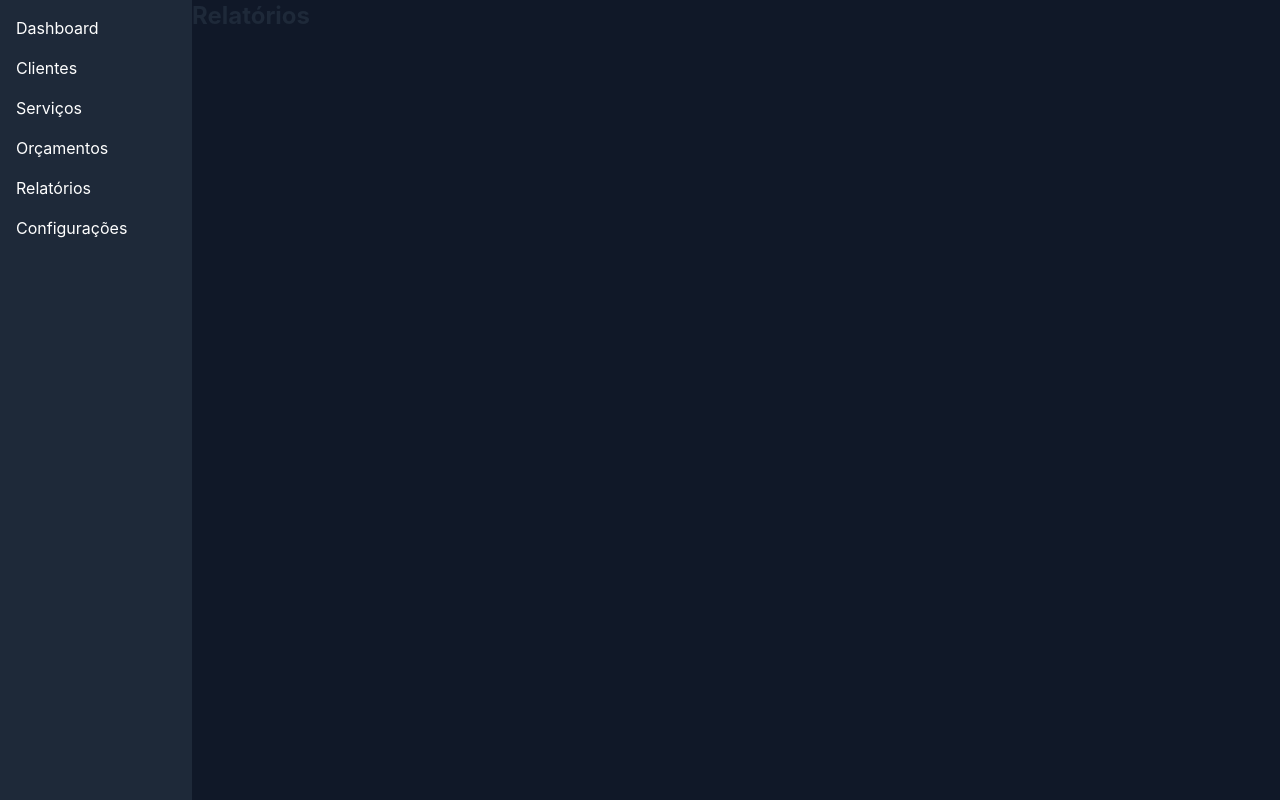
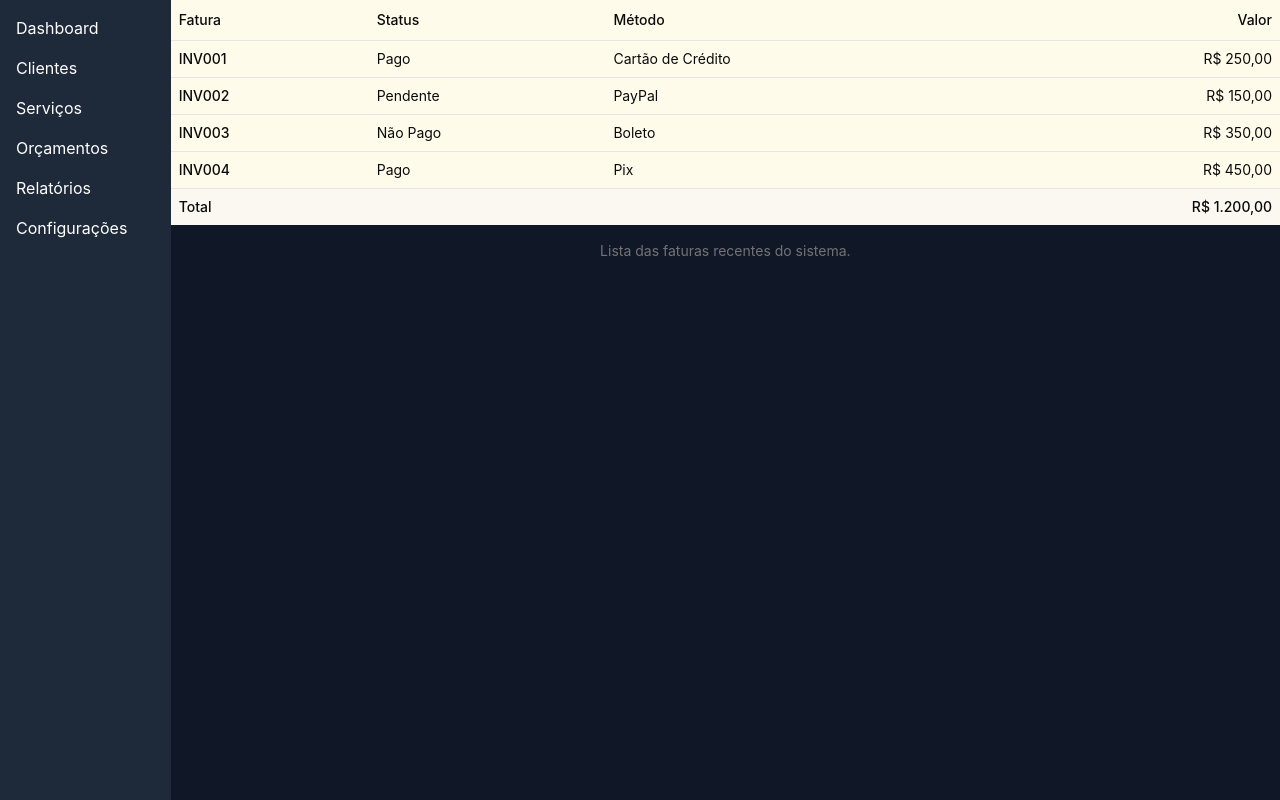
Before and after one commit to danilogmarques/Eletro-Manager, a React (Vite) app: page /relatorios in a window 1280 px wide. Built offline with nearby package versions, Linux system fonts and the light colour scheme.

Commit message:
feat: foram implementadas tabelas

```diff
--- a/src/App.tsx
+++ b/src/App.tsx
@@ -2,6 +2,8 @@ import { BrowserRouter, Route, Routes } from "react-router-dom"
 import { SideBar } from "./components/SideBar"
 import { Dashboard } from "./pages/Dashboard"
 import Customers from "./pages/Customers"
+import Serviços from"./pages/Serviços"
+import Relatórios from "./pages/Relatórios"
 
 
 function App() {
@@ -13,9 +15,9 @@ function App() {
         <Routes>
           <Route path="/dashboard" element={<Dashboard />} />
           <Route path="/clientes" element={<Customers />} />
-          <Route path="/servicos" element={<Customers />} />
+          <Route path="/servicos" element={<Serviços />} />
           <Route path="/orcamentos" element={<h1 className="text-2xl font-bold text-gray-800">Orçamentos</h1>} />
-          <Route path="/relatorios" element={<h1 className="text-2xl font-bold text-gray-800">Relatórios</h1>} />
+          <Route path="/relatorios" element={<Relatórios />} />
           <Route path="/configuracoes" element={<h1 className="text-2xl font-bold text-gray-800">Configurações</h1>} />
         </Routes>
       </div>
--- /dev/null
+++ b/src/components/CustomersTable.tsx
@@ -0,0 +1,76 @@
+import { useLocation } from 'react-router-dom'
+import {
+    Table,
+    TableHeader,
+    TableBody,
+    TableFooter,
+    TableHead,
+    TableRow,
+    TableCell,
+    TableCaption,
+} from "./ui/table"
+
+
+const customers = [
+    {
+        id: "INV001",
+        name: "Danilo",
+        service: {
+            instalacao: true,
+            manutencao: false,
+            trocaDeDisjuntor: false,
+            iluminacao: false,
+            tomadasEPontos: false
+        },
+        status: "Em andamento",
+        data: "2026-09-29",
+        telefone: "(11) 99999-9999"
+    }
+];
+
+export function CustomersTable() {
+
+    const location = useLocation();
+
+    const isClientesPage = location.pathname === "/clientes";
+
+    return (
+        <Table className="bg-amber-50">
+            <TableCaption>
+            {isClientesPage ?
+            "Lista de clientes." :
+            "Lista das faturas recentes do sistema."}
+            </TableCaption>
+
+            <TableHeader>
+                <TableRow>
+                    <TableHead>Id</TableHead>
+                    <TableHead>Nome</TableHead>
+                    <TableHead>Serviço</TableHead>
+                    <TableHead>Status</TableHead>
+                    <TableHead>Data</TableHead>
+                    <TableHead>Telefone</TableHead>
+                </TableRow>
+            </TableHeader>
+
+            <TableBody>
+                {customers.map((customer) => (
+                    <TableRow key={customer.id}>
+                        <TableCell className="font-medium">{customer.id}</TableCell>
+                        <TableCell className="font-medium">{customer.name}</TableCell>
+                        <TableCell>{customer.service.instalacao}</TableCell>
+                        <TableCell>{customer.status}</TableCell>
+                        <TableCell className="font-medium">{customer.data}</TableCell>
+                        <TableCell>{customer.telefone}</TableCell>
+                    </TableRow>
+                ))}
+            </TableBody>
+
+            <TableFooter>
+                <TableRow>
+                </TableRow>
+            </TableFooter>
+
+        </Table>
+    )
+}
--- /dev/null
+++ b/src/components/InvoiceTable.tsx
@@ -0,0 +1,85 @@
+import { useLocation } from 'react-router-dom'
+import {
+    Table,
+    TableHeader,
+    TableBody,
+    TableFooter,
+    TableHead,
+    TableRow,
+    TableCell,
+    TableCaption,
+} from "./ui/table"
+
+const invoices = [
+    {
+        invoice: "INV001",
+        paymentStatus: "Pago",
+        totalAmount: "R$ 250,00",
+        paymentMethod: "Cartão de Crédito",
+    },
+    {
+        invoice: "INV002",
+        paymentStatus: "Pendente",
+        totalAmount: "R$ 150,00",
+        paymentMethod: "PayPal",
+    },
+    {
+        invoice: "INV003",
+        paymentStatus: "Não Pago",
+        totalAmount: "R$ 350,00",
+        paymentMethod: "Boleto",
+    },
+    {
+        invoice: "INV004",
+        paymentStatus: "Pago",
+        totalAmount: "R$ 450,00",
+        paymentMethod: "Pix",
+    },
+]
+
+
+
+export function InvoiceTable() {
+
+    const location = useLocation();
+
+    const isClientesPage = location.pathname === "/clientes";
+
+    return (
+        <Table className="bg-amber-50">
+            <TableCaption>
+            {isClientesPage ?
+            "Lista de clientes." :
+            "Lista das faturas recentes do sistema."}
+            </TableCaption>
+
+            <TableHeader>
+                <TableRow>
+                    <TableHead className="">Fatura</TableHead>
+                    <TableHead>Status</TableHead>
+                    <TableHead>Método</TableHead>
+                    <TableHead className="text-right">Valor</TableHead>
+                </TableRow>
+            </TableHeader>
+
+            <TableBody>
+                {invoices.map((inv) => (
+                    <TableRow key={inv.invoice}>
+                        <TableCell className="font-medium">{inv.invoice}</TableCell>
+                        <TableCell>{inv.paymentStatus}</TableCell>
+                        <TableCell>{inv.paymentMethod}</TableCell>
+                        <TableCell className="text-right">{inv.totalAmount}</TableCell>
+                    </TableRow>
+                ))}
+            </TableBody>
+
+            <TableFooter>
+                <TableRow>
+                    <TableCell colSpan={3}>Total</TableCell>
+                    <TableCell className="text-right">R$ 1.200,00</TableCell>
+                </TableRow>
+            </TableFooter>
+
+        </Table>
+    )
+}
--- a/src/components/TableCustomers.tsx
+++ /dev/null
@@ -1,69 +0,0 @@
-import {
-  Table,
-  TableHeader,
-  TableBody,
-  TableFooter,
-  TableHead,
-  TableRow,
-  TableCell,
-  TableCaption,
-} from "../components/ui/table" // Ajuste o caminho do import conforme seu projeto
-
-const invoices = [
-  {
-    invoice: "INV001",
-    paymentStatus: "Pago",
-    totalAmount: "R$ 250,00",
-    paymentMethod: "Cartão de Crédito",
-  },
-  {
-    invoice: "INV002",
-    paymentStatus: "Pendente",
-    totalAmount: "R$ 150,00",
-    paymentMethod: "PayPal",
-  },
-  {
-    invoice: "INV003",
-    paymentStatus: "Não Pago",
-    totalAmount: "R$ 350,00",
-    paymentMethod: "Boleto",
-  },
-  {
-    invoice: "INV004",
-    paymentStatus: "Pago",
-    totalAmount: "R$ 450,00",
-    paymentMethod: "Pix",
-  },
-]
-
-export function InvoiceTableExample() {
-  return (
-    <Table className="bg-amber-50">
-      <TableCaption>Lista das faturas recentes do sistema.</TableCaption>
-      <TableHeader>
-        <TableRow>
-          <TableHead className="">Fatura</TableHead>
-          <TableHead>Status</TableHead>
-          <TableHead>Método</TableHead>
-          <TableHead className="text-right">Valor</TableHead>
-        </TableRow>
-      </TableHeader>
-      <TableBody>
-        {invoices.map((inv) => (
-          <TableRow key={inv.invoice}>
-            <TableCell className="font-medium">{inv.invoice}</TableCell>
-            <TableCell>{inv.paymentStatus}</TableCell>
-            <TableCell>{inv.paymentMethod}</TableCell>
-            <TableCell className="text-right">{inv.totalAmount}</TableCell>
-          </TableRow>
-        ))}
-      </TableBody>
-      <TableFooter>
-        <TableRow>
-          <TableCell colSpan={3}>Total</TableCell>
-          <TableCell className="text-right">R$ 1.200,00</TableCell>
-        </TableRow>
-      </TableFooter>
-    </Table>
-  )
-}
--- a/src/pages/Customers.tsx
+++ b/src/pages/Customers.tsx
@@ -1,10 +1,10 @@
-import { InvoiceTableExample } from "@/components/TableCustomers"
+import { CustomersTable } from "@/components/CustomersTable"
 
 
 export function Customers() {
   return (
     <div className="w-screen">
-      <InvoiceTableExample />
+      <CustomersTable />
     </div>
   )
 }
--- a/src/pages/Relatórios.tsx
+++ b/src/pages/Relatórios.tsx
@@ -0,0 +1,12 @@
+import { InvoiceTable } from "@/components/InvoiceTable"
+
+
+export function Relatórios() {
+  return (
+    <div className="w-screen">
+      <InvoiceTable />
+    </div>
+  )
+}
+
+export default Relatórios
--- a/src/pages/Serviços.tsx
+++ b/src/pages/Serviços.tsx
@@ -1,12 +1,12 @@
-import { Card } from "@/components/ui/card";
+import { InvoiceTable } from "@/components/InvoiceTable"
 
-export function Serviços() {
+
+export function Customers() {
   return (
-    <div className="bg-gray-100 w-screen h-screen flex">
-      <h1>Serviços</h1>
-      < Card title="Serviço 1" />
-      < Card title="Serviço 2" />
-      < Card title="Serviço 3" />
+    <div className="w-screen">
+      <InvoiceTable />
     </div>
-  );
+  )
 }
+
+export default Customers
```
